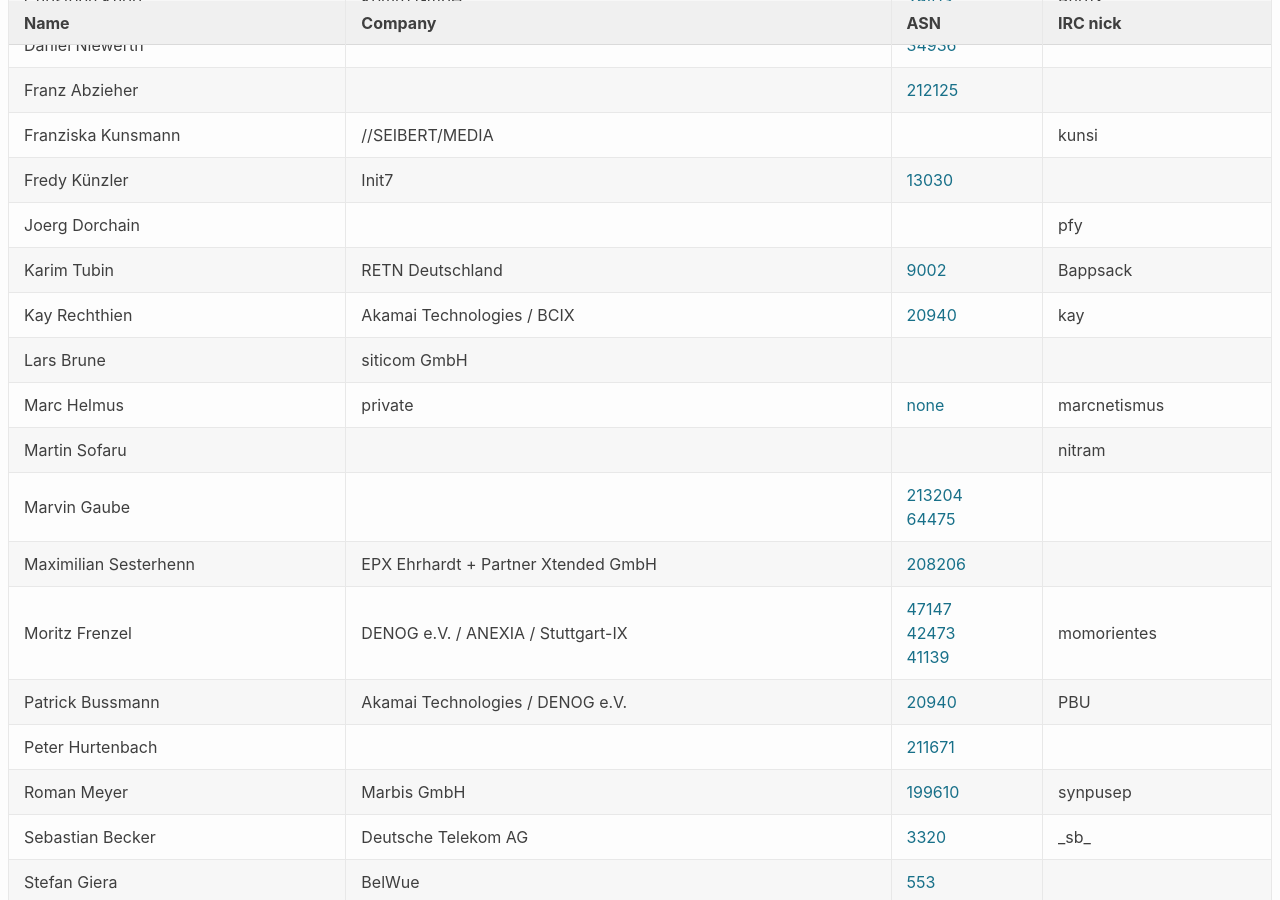
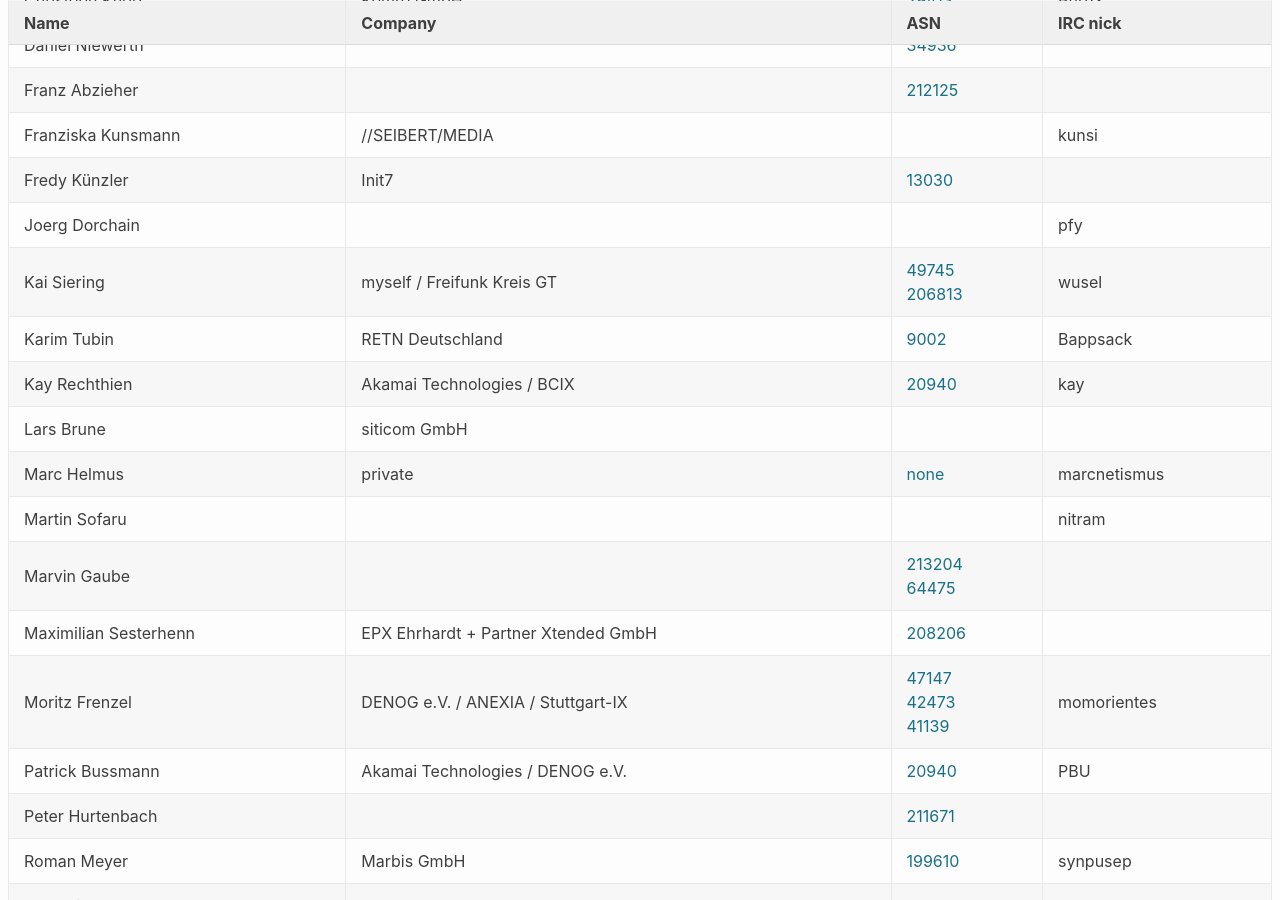
Before and after one commit to denog/pretix-attendeelist, a Jekyll site: the page built from meetup_2021_02/index.markdown, in a window 1280 px wide and 900 px high, scrolled down 529 px. Built offline with Jekyll 4.4.1, drawn with Linux system fonts in a browser that asks for light colours.

Commit message:
Latest data: Mon Apr 12 10:36:18 UTC 2021

```diff
--- a/_data/attendees_meetup_2021-02.json
+++ b/_data/attendees_meetup_2021-02.json
@@ -88,6 +88,12 @@
     "company": null,
     "irc": "pfy",
     "asn": null
+  },
+  {
+    "name": "Kai Siering",
+    "company": "myself / Freifunk Kreis GT",
+    "irc": "wusel",
+    "asn": "49745 206813"
   },
   {
     "name": "Karim Tubin",
```
